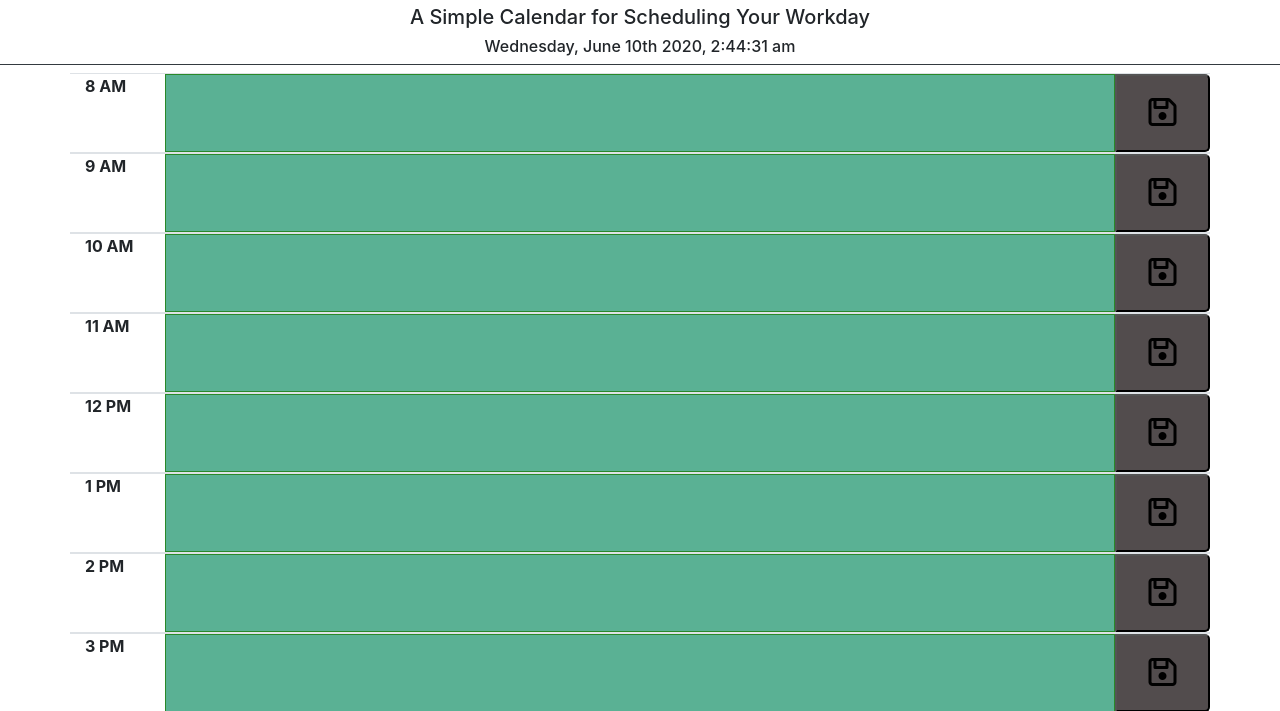
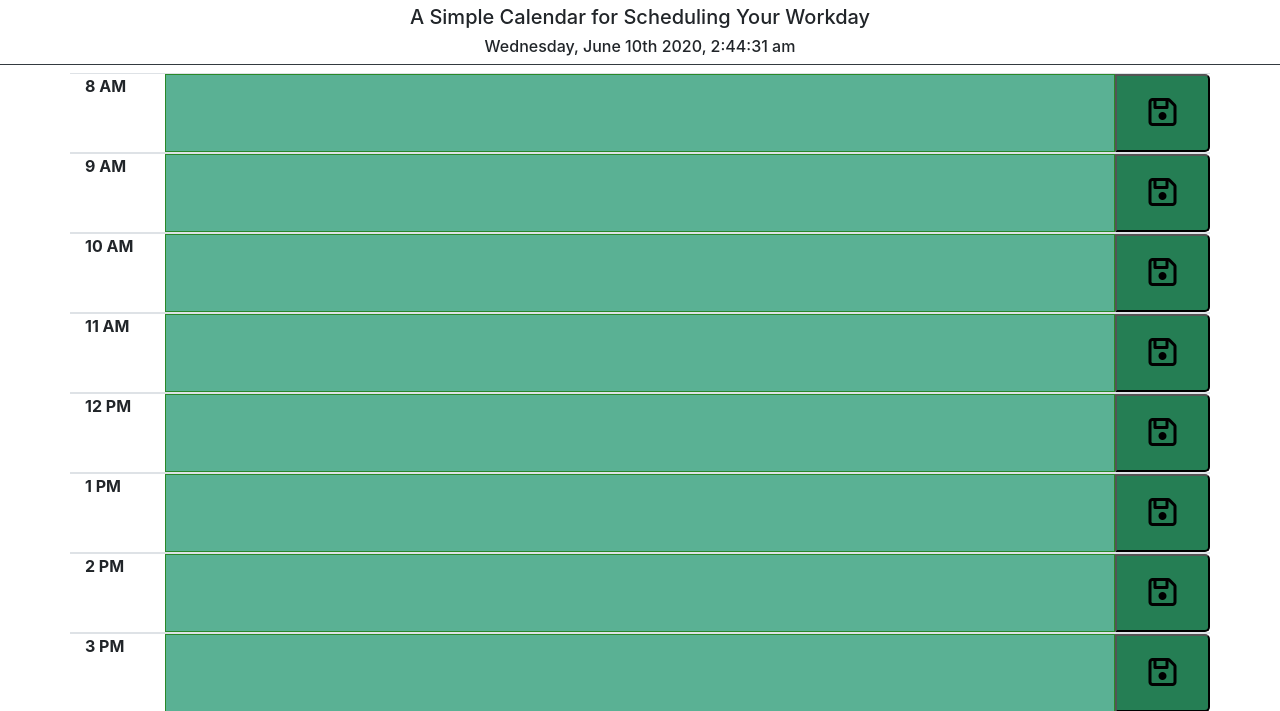
Before and after one commit to EMackPierre/Work-Day-Scheduler, a plain HTML site: page index.html in a window 1280 px wide. Shown: the part 51-762 px from the top of the page. Drawn offline with nearby package versions, Linux system fonts and the light colour scheme.

Commit message:
modified style.css

```diff
--- a/style.css
+++ b/style.css
@@ -18,7 +18,7 @@ textarea {
 }
 
 button {
-  background-color: rgb(82, 76, 77);
+  background-color: rgb(37, 126, 84);
   border-radius: 0px 5px 5px 0px;
 }
 
```
